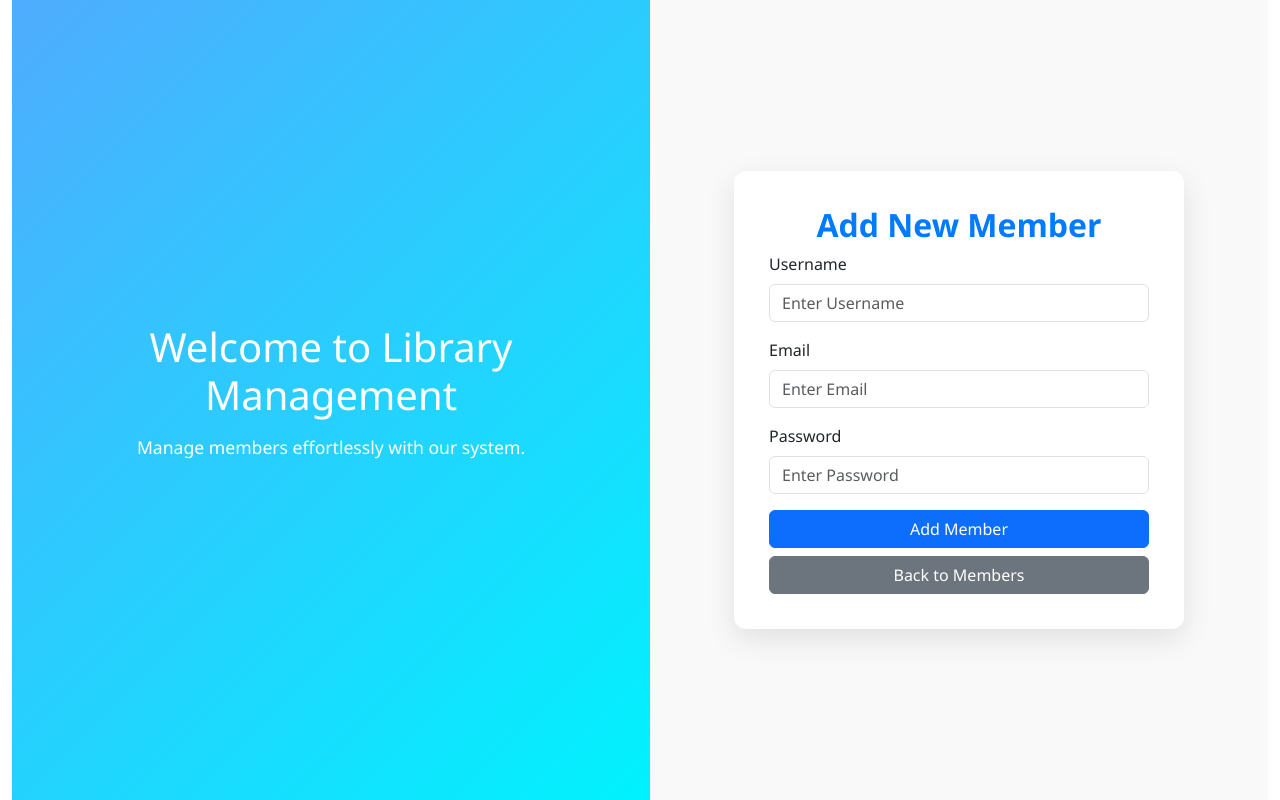
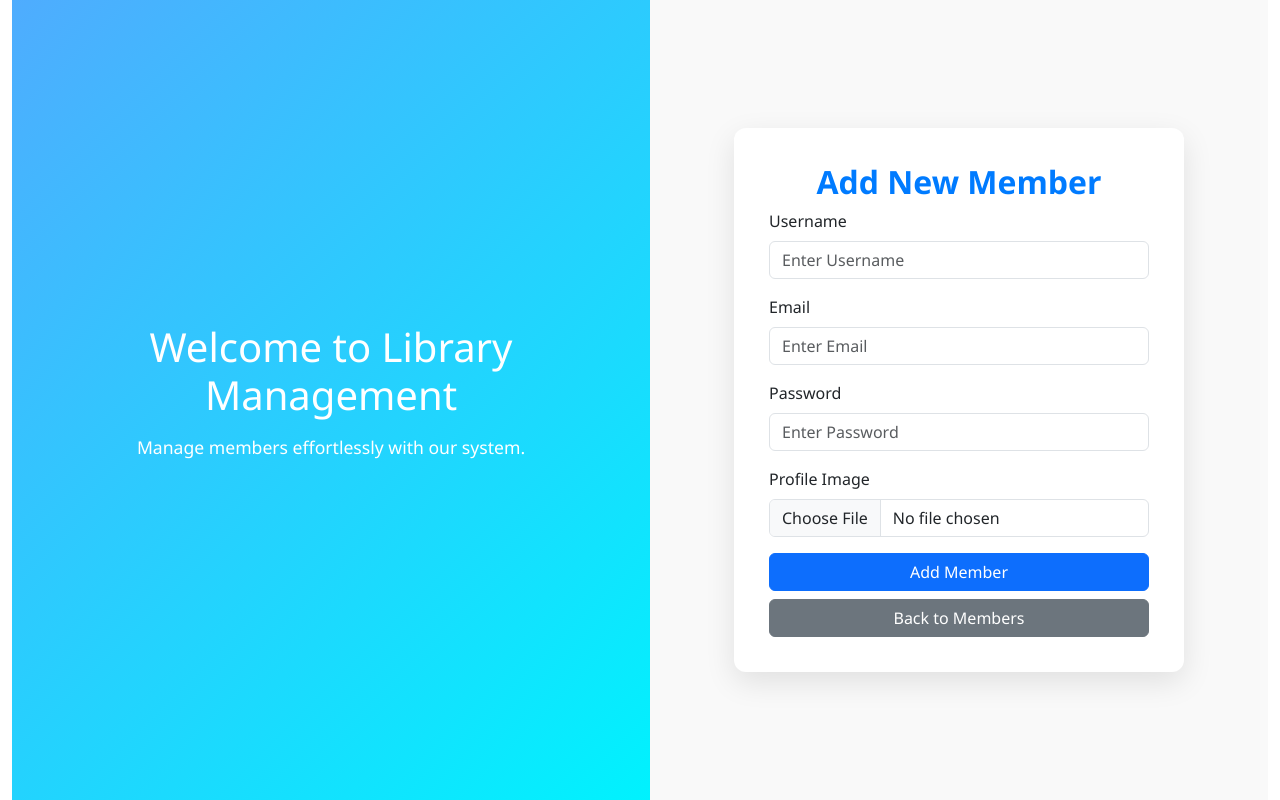
Before and after one commit to KrishnaShuklaDeveloper/Digital-Library-Management-System, a Django app: page /library/add-member/ in a window 1280 px wide. Run offline with Django 5.2, Linux system fonts and the light colour scheme; the visitor is signed in with stand-in values (Sample User, id 1).

Commit message:
Update add_member.html

```diff
--- a/library/templates/library/add_member.html
+++ b/library/templates/library/add_member.html
@@ -74,7 +74,7 @@
 
   <div class="container-fluid">
 
-    <!-- Left Section: Stylish Design -->
+    <!-- Left Section -->
     <div class="left-section">
       <div>
         <h1>Welcome to Library Management</h1>
@@ -82,12 +82,11 @@
       </div>
     </div>
 
-    <!-- Right Section: Form Container -->
+    <!-- Right Section -->
     <div class="right-section">
       <div class="form-container">
         <h2 class="text-center">Add New Member</h2>
 
-        <!-- Display Success and Error Messages -->
         {% if messages %}
           {% for message in messages %}
             <div class="alert alert-{{ message.tags }} text-center">{{ message }}</div>
@@ -107,8 +106,8 @@
           </div>
         {% endif %}
 
-        <!-- Form Section -->
-        <form method="POST">
+        <!-- Form Start -->
+        <form method="POST" enctype="multipart/form-data">
           {% csrf_token %}
 
           <div class="mb-3">
@@ -126,10 +125,14 @@
             <input type="password" name="password" id="id_password" class="form-control" placeholder="Enter Password" required>
           </div>
 
+          <div class="mb-3">
+            <label for="id_profile_image" class="form-label">Profile Image</label>
+            <input type="file" name="profile_image" id="id_profile_image" class="form-control" accept="image/*">
+          </div>
+
           <button type="submit" class="btn btn-primary w-100">Add Member</button>
         </form>
 
-        <!-- Back to Members Button -->
         <a href="{% url 'manage_members' %}" class="btn btn-secondary w-100 mt-2">Back to Members</a>
       </div>
     </div>
```
